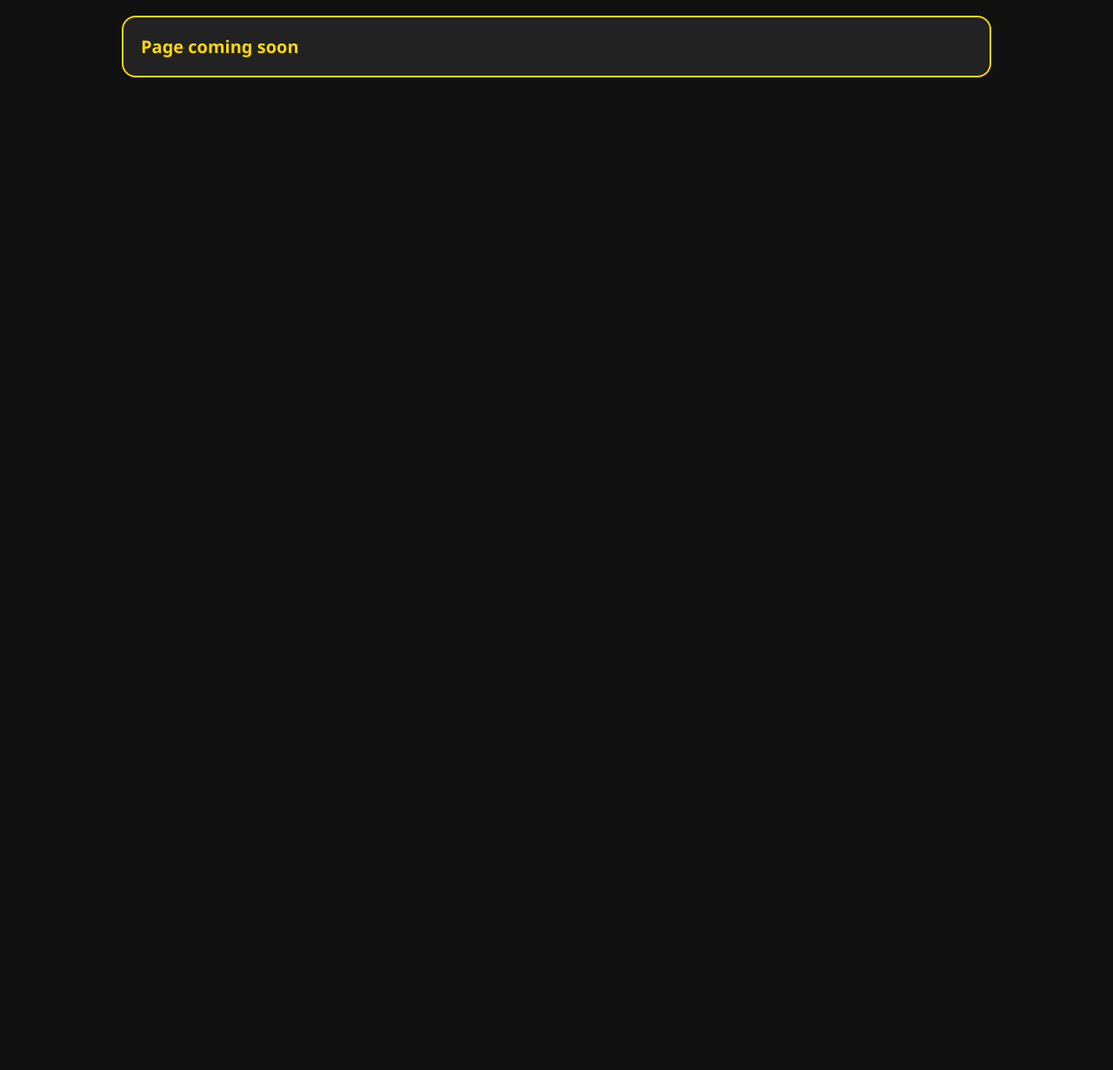
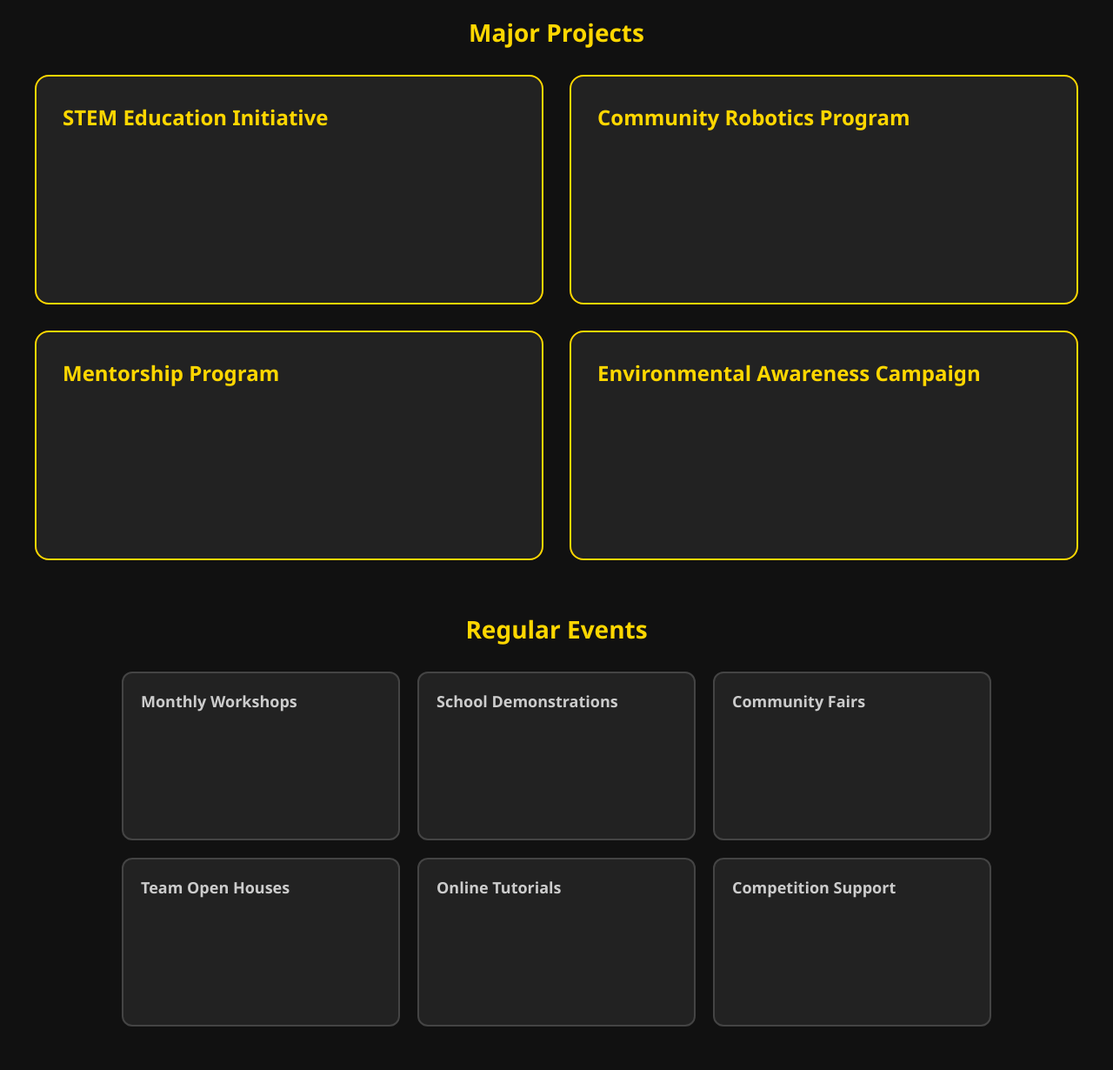
Before and after one commit to ju1iaw/legendftc, a plain HTML site: page outreach.html in a window 1280 px wide. Shown: the part 283-1513 px from the top of the page at 87% size. Before the commit the page ends 800 px from the top, so only its background shows below. Drawn offline with Linux system fonts and the light colour scheme.

Commit message:
Add files via upload

```diff
--- a/outreach.html
+++ b/outreach.html
@@ -25,13 +25,61 @@
 
   <!-- Outreach Content -->
   <main class="outreach-page">
-    <h1>Page under construction</h1>
-    <div class="grid-container">
-      <div class="grid-item" onclick="toggleBox(this)">
-        <h2>Page coming soon</h2>
-        <p class="hidden">with all our projects and events.</p>
+    <h1>Outreach & Community</h1>
+
+    <!-- Major Projects Section -->
+    <section class="major-projects">
+      <h2 class="section-title">Major Projects</h2>
+      <div class="major-projects-grid">
+        <div class="project-card" onclick="toggleBox(this)">
+          <h3>STEM Education Initiative</h3>
+          <p class="hidden">Leading robotics workshops for local schools and community centers to inspire the next generation of engineers and innovators.</p>
+        </div>
+        <div class="project-card" onclick="toggleBox(this)">
+          <h3>Community Robotics Program</h3>
+          <p class="hidden">Partnering with local libraries and youth organizations to provide hands-on robotics experiences for underserved communities.</p>
+        </div>
+        <div class="project-card" onclick="toggleBox(this)">
+          <h3>Mentorship Program</h3>
+          <p class="hidden">Mentoring younger robotics teams and providing technical guidance to help them succeed in competitions.</p>
+        </div>
+        <div class="project-card" onclick="toggleBox(this)">
+          <h3>Environmental Awareness Campaign</h3>
+          <p class="hidden">Using robotics to promote environmental sustainability and educate the community about green technology solutions.</p>
+        </div>
       </div>
-    </div>
+    </section>
+
+    <!-- Regular Events Section -->
+    <section class="regular-events">
+      <h2 class="section-title">Regular Events</h2>
+      <div class="events-grid">
+        <div class="event-card" onclick="toggleBox(this)">
+          <h3>Monthly Workshops</h3>
+          <p class="hidden">Hosting monthly robotics workshops open to the public at our team headquarters.</p>
+        </div>
+        <div class="event-card" onclick="toggleBox(this)">
+          <h3>School Demonstrations</h3>
+          <p class="hidden">Regular robot demonstrations at local schools to showcase the excitement of robotics and engineering.</p>
+        </div>
+        <div class="event-card" onclick="toggleBox(this)">
+          <h3>Community Fairs</h3>
+          <p class="hidden">Participating in local community fairs and events to share our passion for robotics with the broader community.</p>
+        </div>
+        <div class="event-card" onclick="toggleBox(this)">
+          <h3>Team Open Houses</h3>
+          <p class="hidden">Quarterly open house events where community members can tour our workspace and learn about our projects.</p>
+        </div>
+        <div class="event-card" onclick="toggleBox(this)">
+          <h3>Online Tutorials</h3>
+          <p class="hidden">Creating and sharing educational content online to reach a wider audience interested in robotics.</p>
+        </div>
+        <div class="event-card" onclick="toggleBox(this)">
+          <h3>Competition Support</h3>
+          <p class="hidden">Supporting and volunteering at local robotics competitions and events.</p>
+        </div>
+      </div>
+    </section>
   </main>
 
   <script>
--- a/style.css
+++ b/style.css
@@ -119,11 +119,12 @@ main {
   color: white;
 }
 
+/* Section titles */
 .section-title {
-  font-size: 24px;
+  font-size: 28px;
   color: gold;
-  margin-top: 40px;
-  margin-bottom: 20px;
+  margin-bottom: 30px;
+  text-align: center;
 }
 
 .video-grid {
@@ -168,7 +169,63 @@ main {
   margin-bottom: 40px;
 }
 
-.grid-container {
+/* Major Projects Section */
+.major-projects {
+  margin-bottom: 60px;
+}
+
+.major-projects-grid {
+  display: grid;
+  grid-template-columns: repeat(auto-fit, minmax(400px, 1fr));
+  gap: 30px;
+  max-width: 1200px;
+  margin: 0 auto;
+}
+
+.project-card {
+  background-color: #222;
+  border: 2px solid gold;
+  border-radius: 16px;
+  padding: 30px;
+  cursor: pointer;
+  transition: all 0.3s ease;
+  position: relative;
+  overflow: hidden;
+  text-align: left;
+  color: white;
+  min-height: 200px;
+}
+
+.project-card h3 {
+  margin: 0;
+  font-size: 24px;
+  color: gold;
+  margin-bottom: 15px;
+}
+
+.project-card p {
+  margin-top: 15px;
+  display: none;
+  color: #ddd;
+  line-height: 1.6;
+  font-size: 16px;
+}
+
+.project-card.expanded {
+  background-color: #333;
+  min-height: 250px;
+}
+
+.project-card.expanded p {
+  display: block;
+}
+
+/* Regular Events Section */
+.regular-events {
+  margin-top: 40px;
+}
+
+.events-grid {
   display: grid;
   grid-template-columns: repeat(auto-fit, minmax(280px, 1fr));
   gap: 20px;
@@ -176,10 +233,10 @@ main {
   margin: 0 auto;
 }
 
-.grid-item {
+.event-card {
   background-color: #222;
-  border: 2px solid gold;
-  border-radius: 16px;
+  border: 2px solid #444;
+  border-radius: 12px;
   padding: 20px;
   cursor: pointer;
   transition: all 0.3s ease;
@@ -187,26 +244,31 @@ main {
   overflow: hidden;
   text-align: left;
   color: white;
+  min-height: 150px;
 }
 
-.grid-item h2 {
+.event-card h3 {
   margin: 0;
-  font-size: 20px;
-  color: gold;
+  font-size: 18px;
+  color: #ccc;
+  margin-bottom: 10px;
 }
 
-.grid-item p {
-  margin-top: 15px;
+.event-card p {
+  margin-top: 10px;
   display: none;
-  color: #ddd;
+  color: #aaa;
   line-height: 1.4;
+  font-size: 14px;
 }
 
-.grid-item.expanded {
+.event-card.expanded {
   background-color: #333;
+  border-color: #666;
+  min-height: 180px;
 }
 
-.grid-item.expanded p {
+.event-card.expanded p {
   display: block;
 }
 
```
Also changed, not shown: seasons.html (+7 -2 lines).
